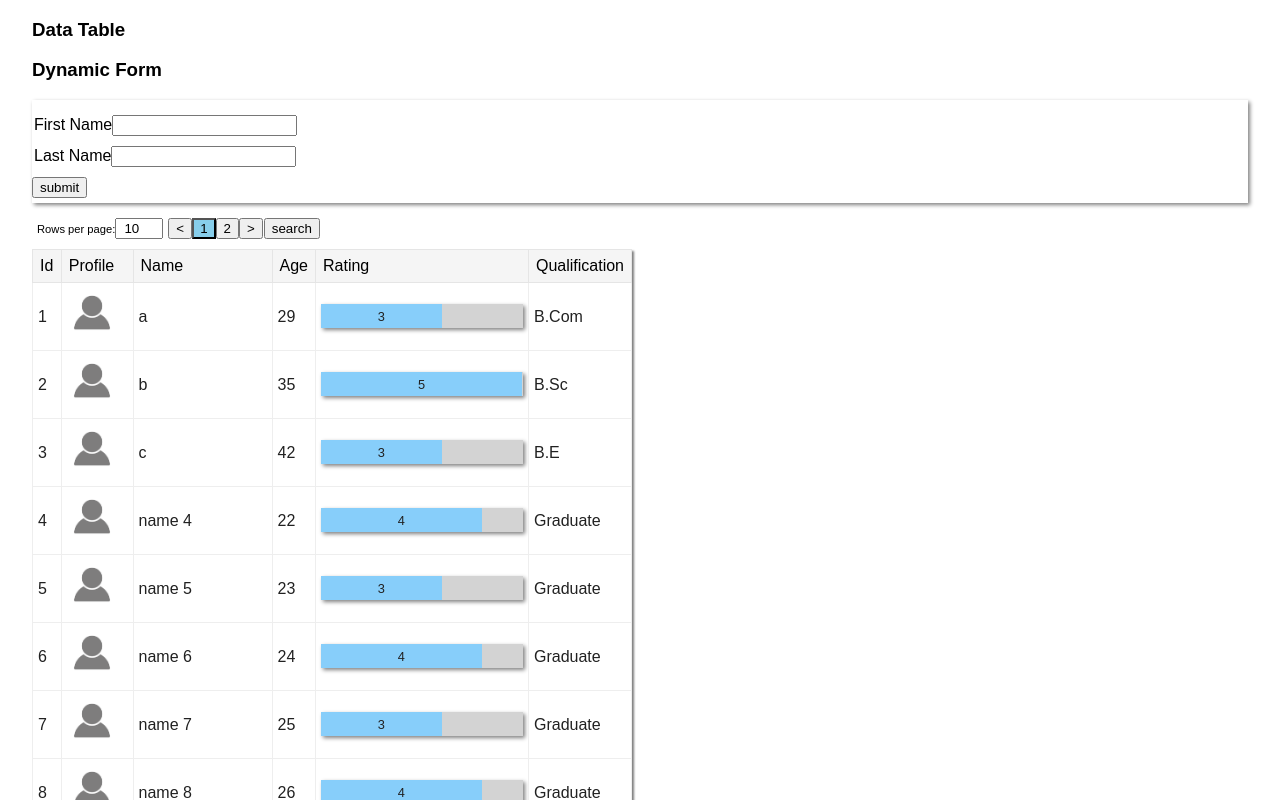
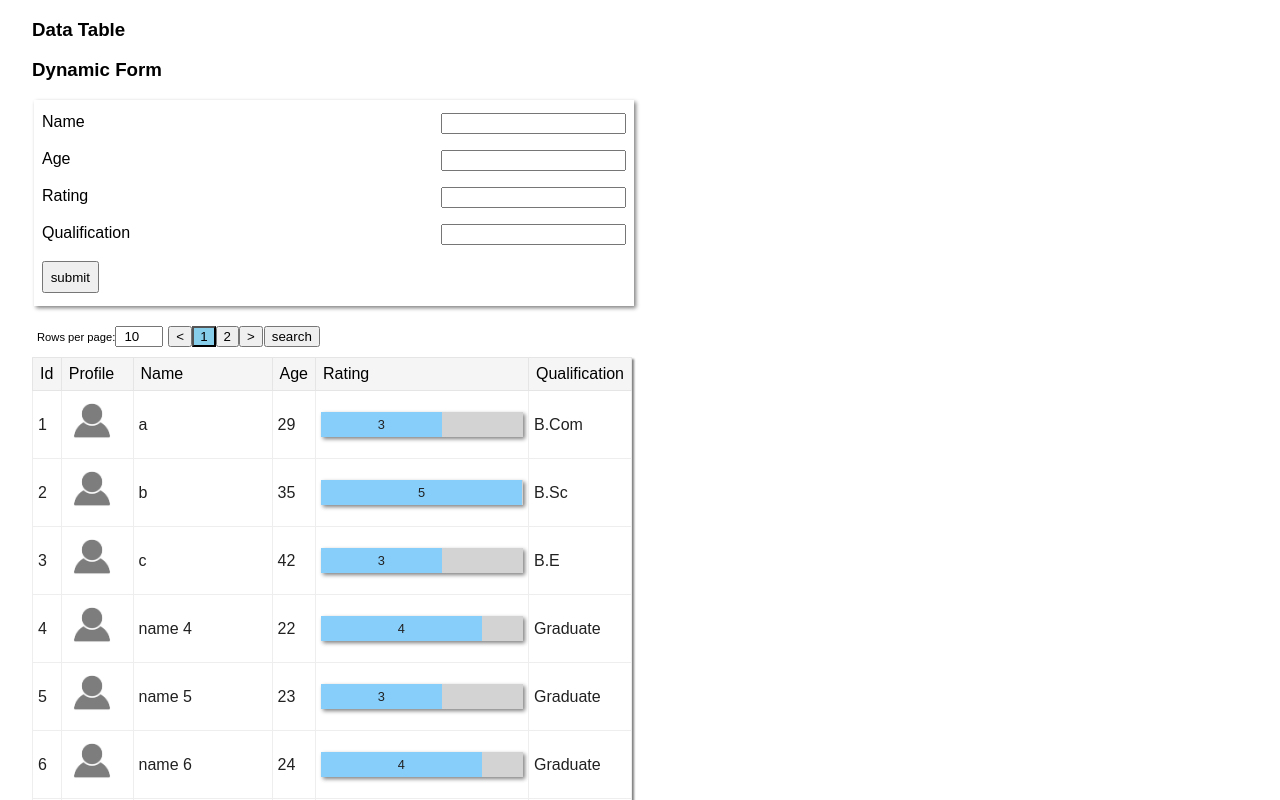
Before and after one commit to rajeshpillai/react-datatable, a React (Create React App) app: page / in a window 1280 px wide. Shown: the top 800 px of the page. Built offline with nearby package versions, Linux system fonts and the light colour scheme.

Commit message:
Feature: Dynamic form: flexbox

```diff
--- a/src/App.js
+++ b/src/App.js
@@ -60,8 +60,11 @@
           <h3>Data Table </h3>
           <DynamicForm
             model={[
-              {key: "firstName", label: "First Name"},
-              {key: "lastName",label: "Last Name"}
+              {key: "name", label: "Name"},
+              {key: "age",label: "Age"},
+              {key: "rating",label: "Rating"},
+              {key: "qualification",label: "Qualification"},
+
             ]}
           />
           <DataTable
--- a/src/components/DynamicForm/form.css
+++ b/src/components/DynamicForm/form.css
@@ -3,7 +3,23 @@
     margin-bottom: 5px;
     padding-top: 5px;
     padding-bottom: 5px;
+    margin: 10px 2px;
+    max-width: 600px;
 }
-.form-group {
-    margin: 10px 2px;
+.dynamic-form .form-group {
+    padding: .5em;
+    display: flex;
+    flex-wrap: wrap;
+    flex-direction: row;
+    justify-content: space-between;
 }
+
+.dynamic-form .form-group label {
+}
+
+.dynamic-form .form-group input {
+}
+
+.dynamic-form .form-group button{
+    padding: .5em;
+}
--- a/src/components/DynamicForm/index.js
+++ b/src/components/DynamicForm/index.js
@@ -31,12 +31,12 @@
                     <label className="form-label"
                         key={m.key} htmlFor={m.key}>
                         {m.label}
-                        <input
-                            ref={(key)=> {this[m.key]=key}}
-                            className="form-input"
-                            type="text" key={m.key}
-                            onChange={(e)=>{ this.onChange(e, key)}}/>
                     </label>
+                    <input
+                        ref={(key)=> {this[m.key]=key}}
+                        className="form-input"
+                        type="text" key={m.key}
+                        onChange={(e)=>{ this.onChange(e, key)}}/>
                 </div>
             );
         });
@@ -48,7 +48,9 @@
                 <h3>Dynamic Form</h3>
                 <form className="dynamic-form" onSubmit={(e)=> { this.onSubmit(e)}}>
                     {this.renderForm()}
-                    <input type="submit" value="submit" />
+                    <div className="form-group">
+                        <button type="submit">submit</button>
+                    </div>
                 </form>
             </div>
         );
```
